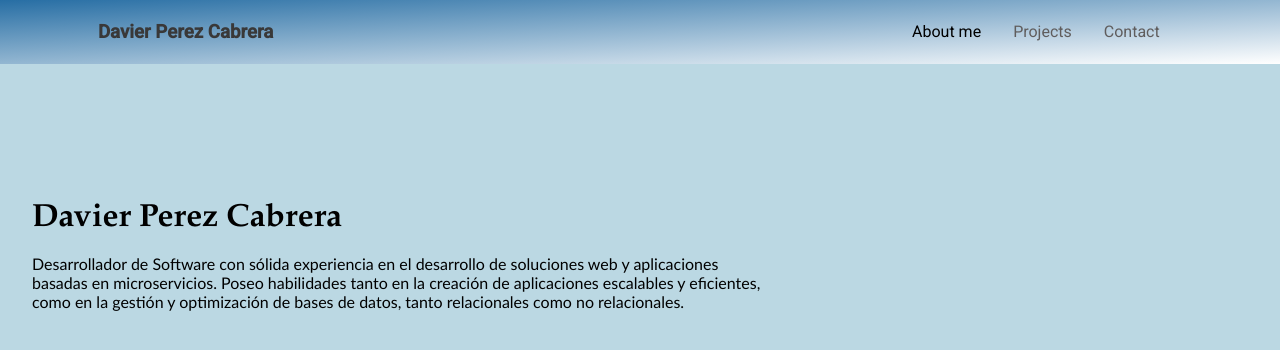
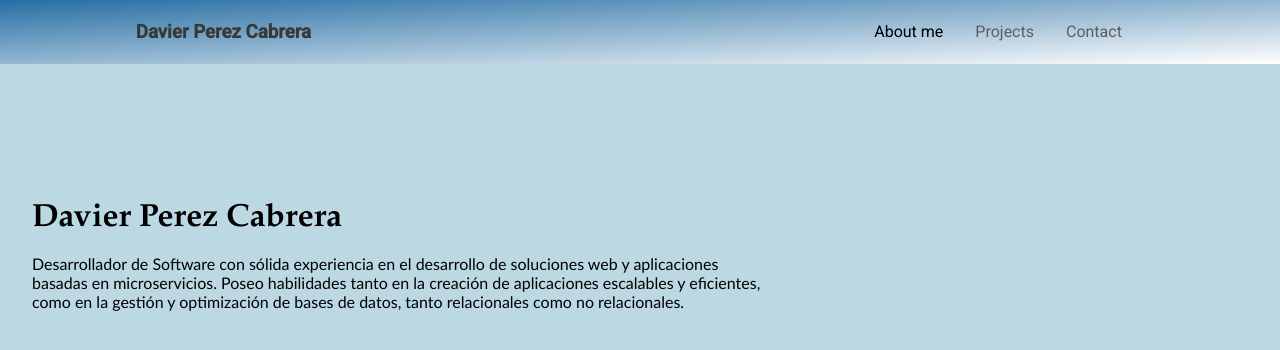
Before and after one commit to dperezc21/davier-portfolio, an Angular app: page /about-me in a window 1280 px wide. Shown: the top 350 px of the page. Built offline with nearby package versions, Linux system fonts and the light colour scheme.

Commit message:
feat: edit sapce between header title and header buttons

```diff
--- a/src/app/components/header/header.component.css
+++ b/src/app/components/header/header.component.css
@@ -1,3 +1,10 @@
+.list-container {
+  display:flex;
+  flex-direction: row;
+  justify-content: space-around;
+  background: linear-gradient(to right bottom, #276ea4, white);
+  padding: 0 50px;
+}
 
 .header-title {
   display: flex;
@@ -5,20 +12,12 @@
   color: #393838;
 }
 
-.list-container {
-  display:flex;
-  flex-direction: row;
-  justify-content: center;
-  width: 100%;
-  background: linear-gradient(to right bottom, #276ea4, white);
-}
-
 .list {
   display:flex;
   flex-direction: row;
   justify-content: flex-end;
   padding: 0.4rem;
-  width: 70%;
+  width: 55%;
 }
 
 .item-li {
```
